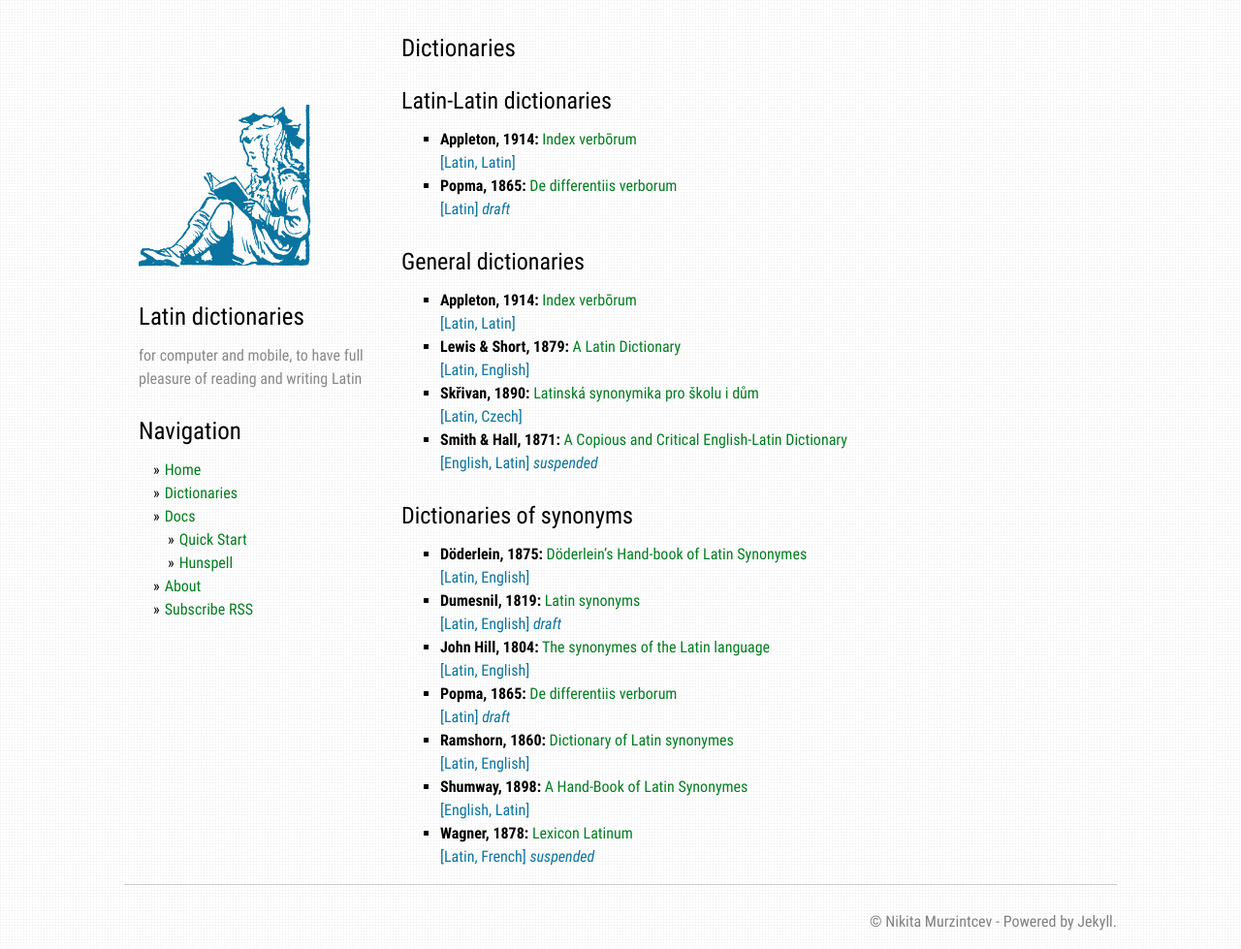
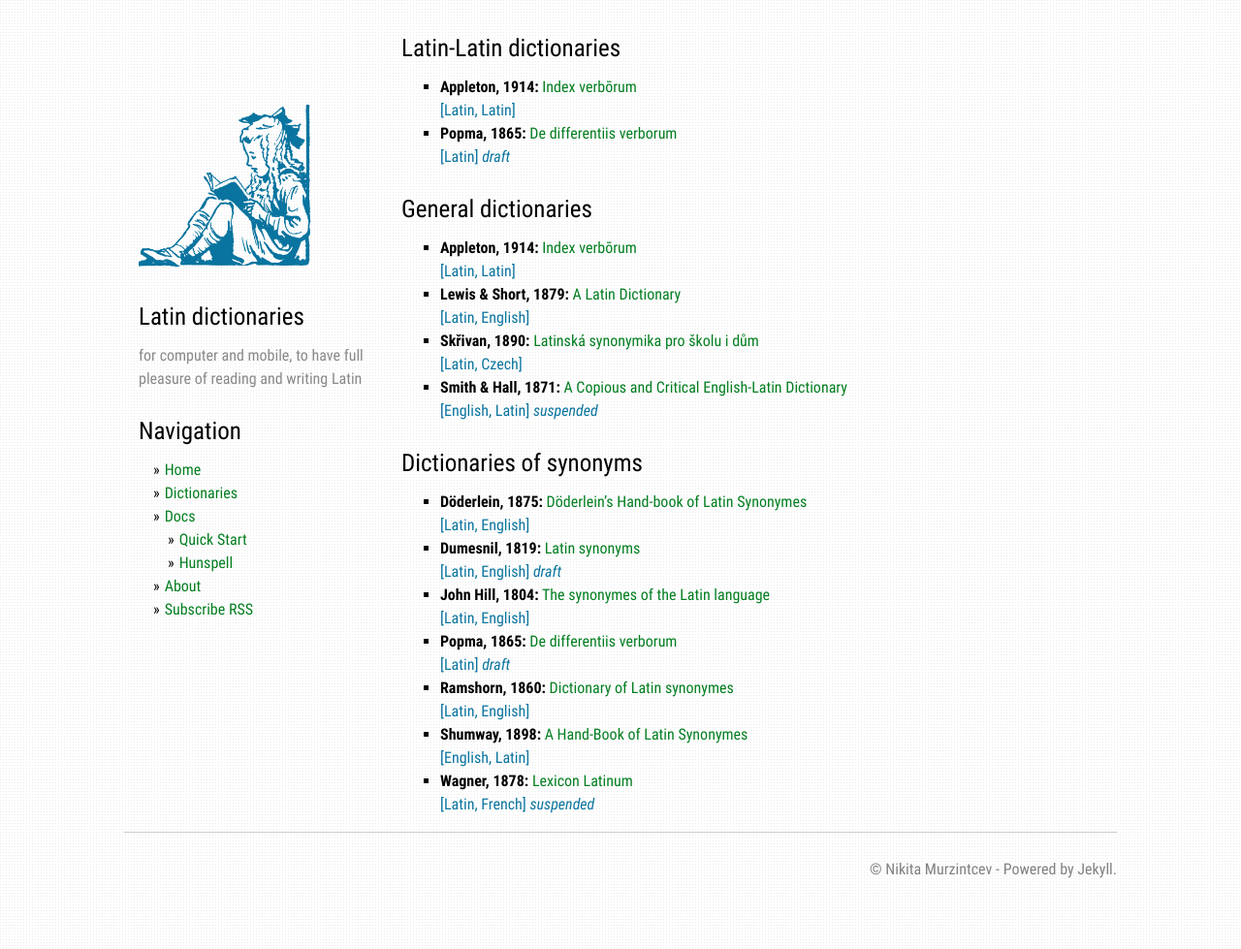
Before and after one commit to nikita-moor/dictionaries, a Jekyll site: the page built from dictionaries.md, in a window 1280 px wide. Shown: the whole page at 97% size. Built offline with Jekyll 4.4.1, drawn with Linux system fonts in a browser that asks for light colours.

Commit message:
validate html

```diff
--- a/_layouts/default.html
+++ b/_layouts/default.html
@@ -1,5 +1,5 @@
 <!doctype html>
-<html lang="en_US">
+<html lang="en">
   <head>
     <meta charset="utf-8">
     {% include google-analytics.html %}
--- a/dictionaries.md
+++ b/dictionaries.md
@@ -3,8 +3,7 @@
 title: Dictionaries
 ---
 
-# Dictionaries
-## Latin-Latin dictionaries
+# Latin-Latin dictionaries
 
 {% assign dicts = site.dictionaries | where: "categories","latin" | sort: "nickname" %}
 {% for dict in dicts %}
@@ -14,7 +13,7 @@
 
 {%- endfor %}
 
-## General dictionaries
+# General dictionaries
 
 {% assign dicts = site.dictionaries | where: "categories","general" | sort: "nickname" %}
 {% for dict in dicts %}
@@ -24,7 +23,7 @@
 
 {%- endfor %}
 
-## Dictionaries of synonyms
+# Dictionaries of synonyms
 
 {% assign dicts = site.dictionaries | where: "categories","synonyms" | sort: "nickname" %}
 {% for dict in dicts %}
```
